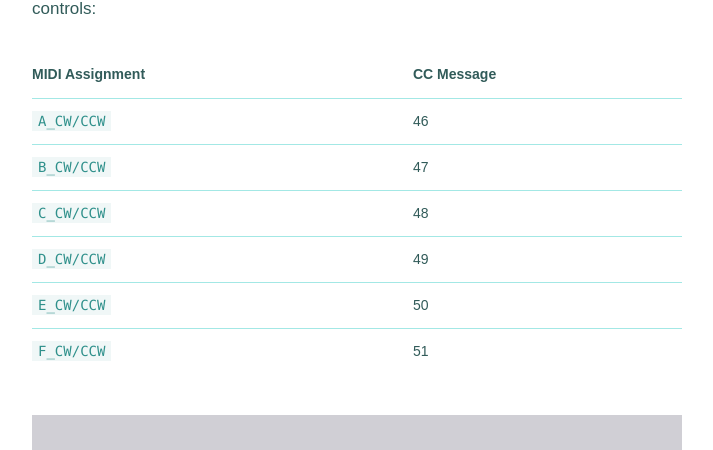
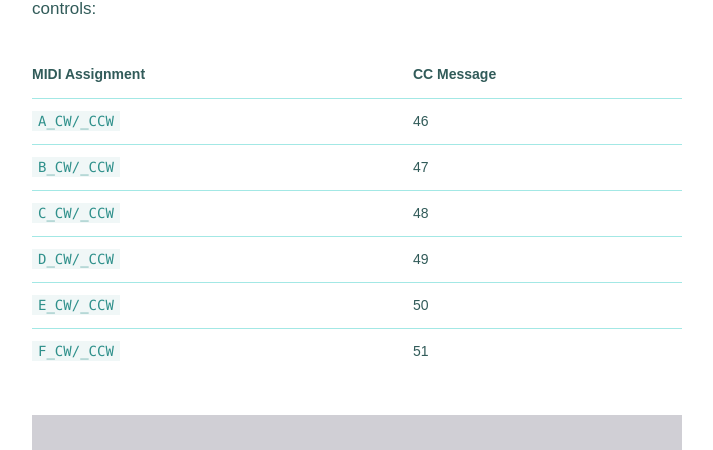
Before and after one commit to FJLabs-Designs/Conductor-Documentation, a Jekyll site: the page built from _posts/integrations/basics/2022-08-03-using-MIDI.md, in a window 1280 px wide and 900 px high, scrolled down 1199 px. Shown: the part 147-597 px from the top of the window, without its empty margins (283-996 px from the left). Built offline with Jekyll 4.4.1, drawn with Linux system fonts in a browser that asks for light colours; some web fonts are replaced.

```diff
--- a/_posts/integrations/basics/2022-08-03-using-MIDI.md
+++ b/_posts/integrations/basics/2022-08-03-using-MIDI.md
@@ -21,12 +21,12 @@ Control Change, or CC, messages consist of a "Control Change Message" and a valu
 
 | MIDI Assignment | CC Message |
 |-----------------|------------|
-| `A_CW/CCW` | 46 |
-| `B_CW/CCW` | 47 |
-| `C_CW/CCW` | 48 |
-| `D_CW/CCW` | 49 |
-| `E_CW/CCW` | 50 |
-| `F_CW/CCW` | 51 |
+| `A_CW/_CCW` | 46 |
+| `B_CW/_CCW` | 47 |
+| `C_CW/_CCW` | 48 |
+| `D_CW/_CCW` | 49 |
+| `E_CW/_CCW` | 50 |
+| `F_CW/_CCW` | 51 |
 
 {% include alert.html style="success" text='Knob control using MIDI (rotation) operates on a "twos complement" basis. That is, a clockwise rotation is set to a value of 1 and counterclockwise 127. Ensure your companion apps recognize "twos complement" encoding.' %}
 
```
